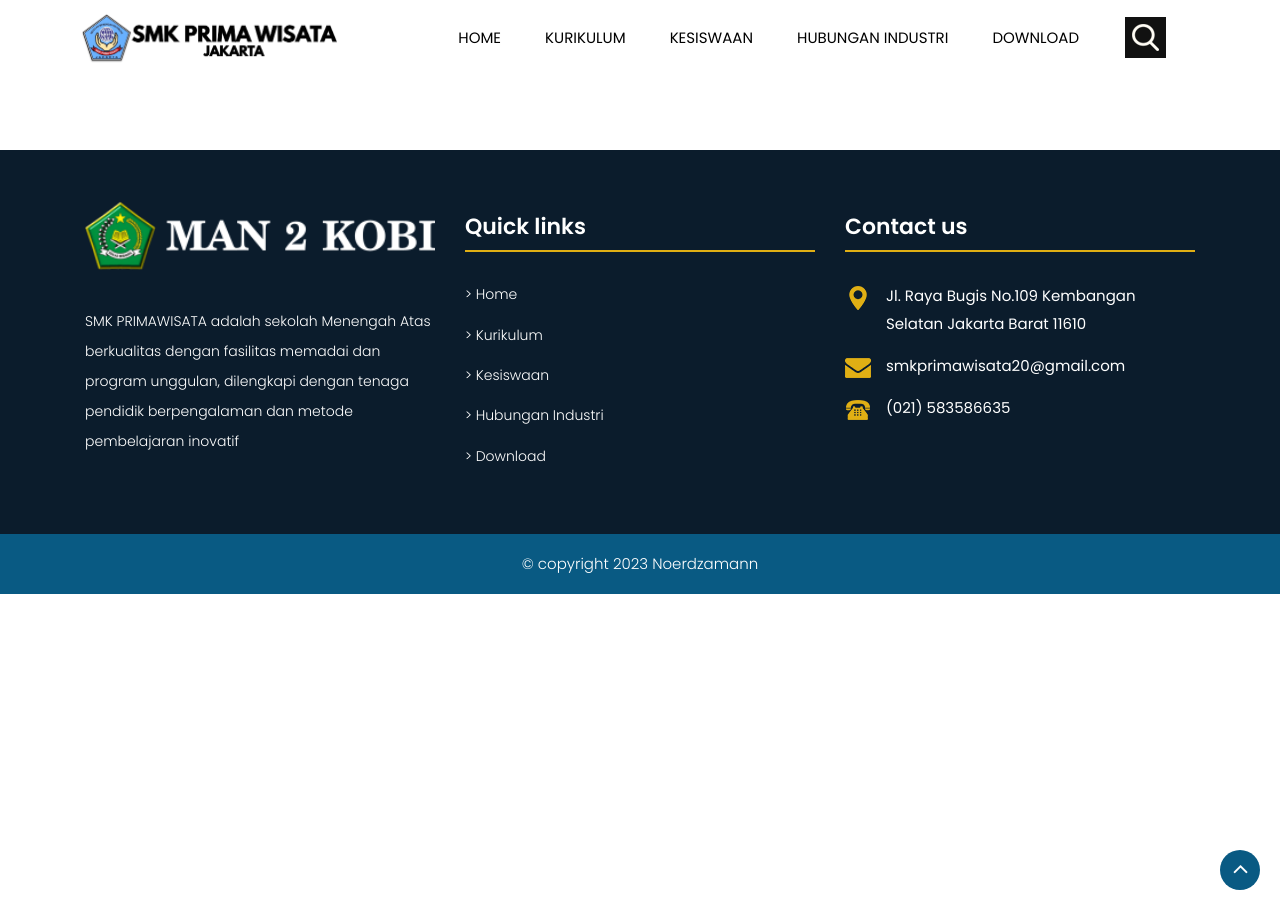
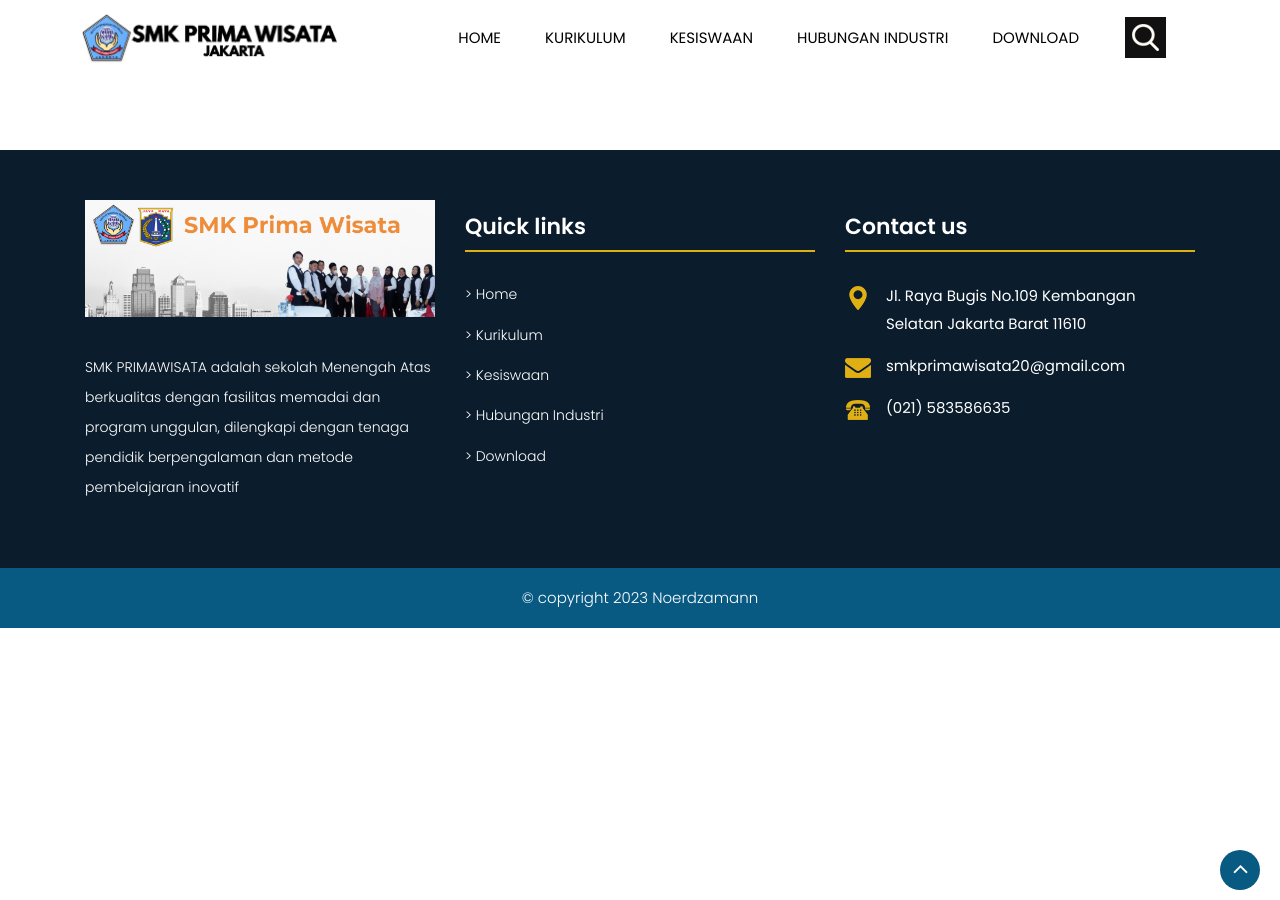
Before and after one commit to yokowasis/website-smkprimawisata.sch.id, a Jekyll site: the page built from pages/aplikasi.md, in a window 1280 px wide. Built offline with Jekyll 4.4.1, drawn with Linux system fonts in a browser that asks for light colours.

Commit message:
Update _config.yml

```diff
--- a/_config.yml
+++ b/_config.yml
@@ -22,7 +22,7 @@
   sama untuk membangun masa depan yang lebih baik bagi generasi muda.
 
 logo: /images/Capture.PNG
-logofooter: /images/footer_logo.png
+logofooter: /images/SMK Prima wisata.png
 icon: /images/logo smk.png
 
 alamat: Jl. Raya Bugis No.109 Kembangan Selatan Jakarta Barat 11610
```
